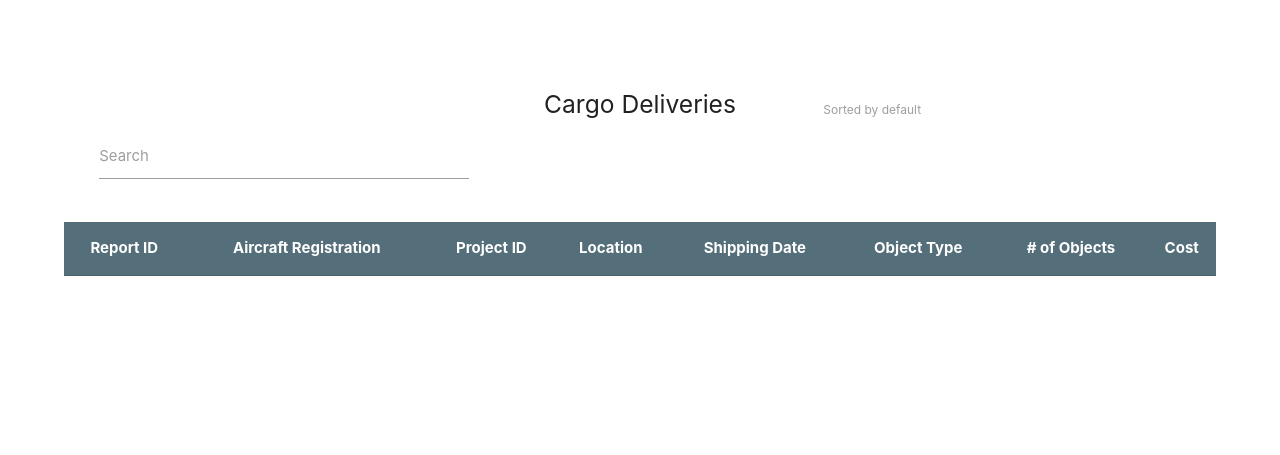
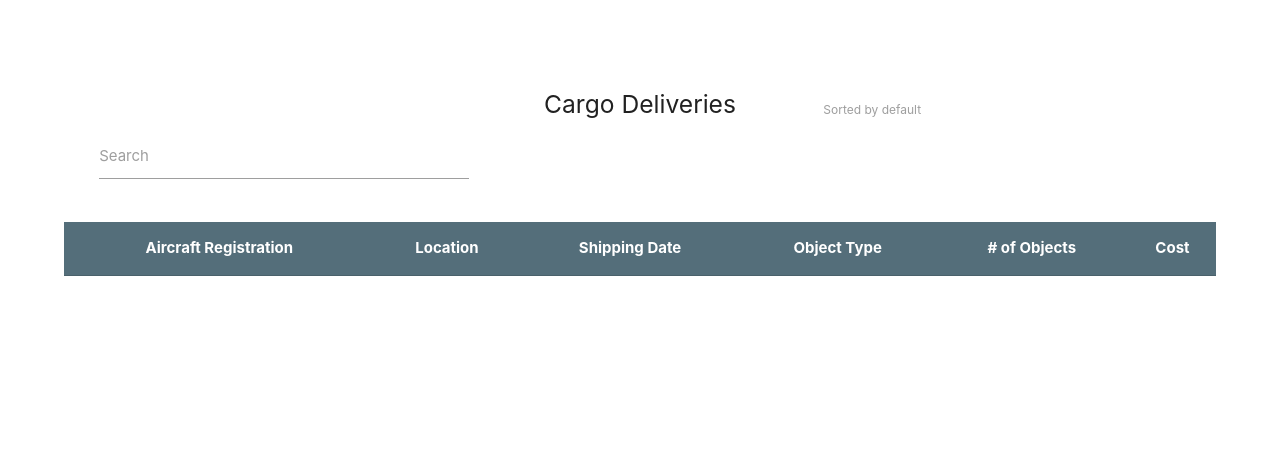
Before and after one commit to o2paulo64/Aircargo, a CodeIgniter app: page /Aircargo/users/Cargoes in a window 1280 px wide. Shown: the part 504-959 px from the top of the page. Run offline with CodeIgniter, Linux system fonts and the light colour scheme; data that the repository does not hold is empty; some libraries are stand-ins or nearby versions.

Commit message:
Deleted id options in view
Delete id options in cargo view

```diff
--- a/application/views/users/cargoes.php
+++ b/application/views/users/cargoes.php
@@ -20,9 +20,9 @@
 				<select class='input-field' onchange="javascript:handleSelect(this,'users/Cargoes?sortBy=')">
 					<option value="" disabled selected>Sort by...</option>
 					<optgroup label="Ascending Order">
-						<option value='report_id_ascending'>Report ID</option>
+
 						<option value='aircraft_registration_ascending'>Aircraft Registration</option>
-						<option value='project_id_ascending'>Project ID</option>
+
 						<option value='location_name_ascending'>Location</option>
 						<option value='shipping_date_ascending'>Shipping Date</option>
 						<option value='type_of_objects_ascending'>Object Type</option>
@@ -30,9 +30,9 @@
 						<option value='overall_cost_ascending'>Cost</option>
 					</optgroup>
 					<optgroup label="Descending Order">
-						<option value='report_id'>Report ID</option>
+
 						<option value='aircraft_registration'>Aircraft Registration</option>
-						<option value='project_id'>Project ID</option>
+
 						<option value='location_name'>Location</option>
 						<option value='shipping_date'>Shipping Date</option>
 						<option value='type_of_objects'>Object Type</option>
@@ -50,9 +50,9 @@
 			<table class='responsive-table bordered highlight centered blue-grey darken-1 white-text'>
 		        <thead>
 		          <tr>
-		              <th>Report ID</th>
+
 		              <th>Aircraft Registration</th>
-		              <th>Project ID</th>
+
 		              <th>Location</th>
 		              <th>Shipping Date</th>
 		              <th>Object Type</th>
@@ -68,9 +68,9 @@
 					foreach ($crg_deliveries->result_array() as $cargo_row) {
 						echo "
 					<tr>
-						<td>".$cargo_row['report_id']."</td>
+
 						<td>".$cargo_row['aircraft_registration']."</td>
-						<td>".$cargo_row['project_id']."</td>
+
 						<td>".$cargo_row['location_name']."</td>
 						<td>".$cargo_row['shipping_date']."</td>
 						<td>".$cargo_row['type_of_objects']."</td>
```
